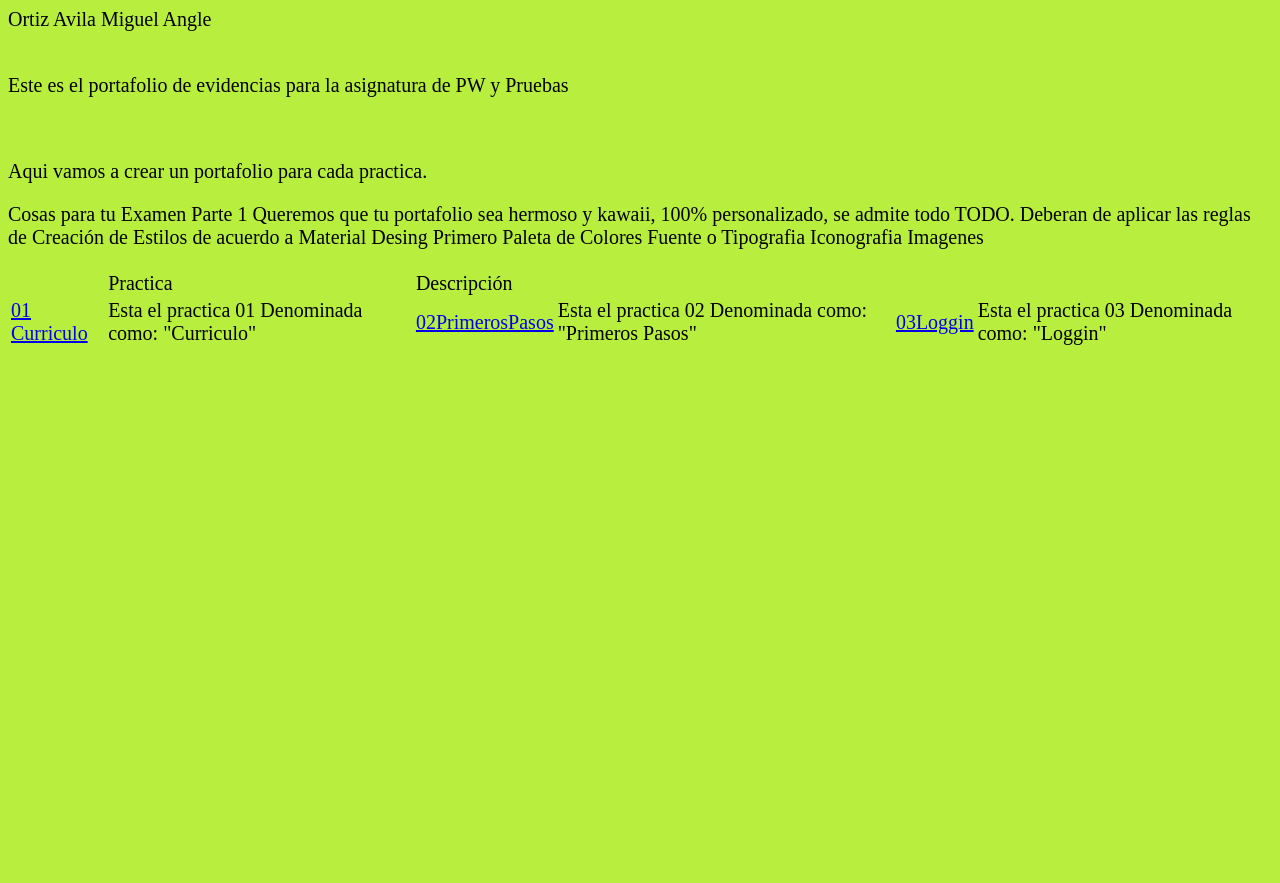
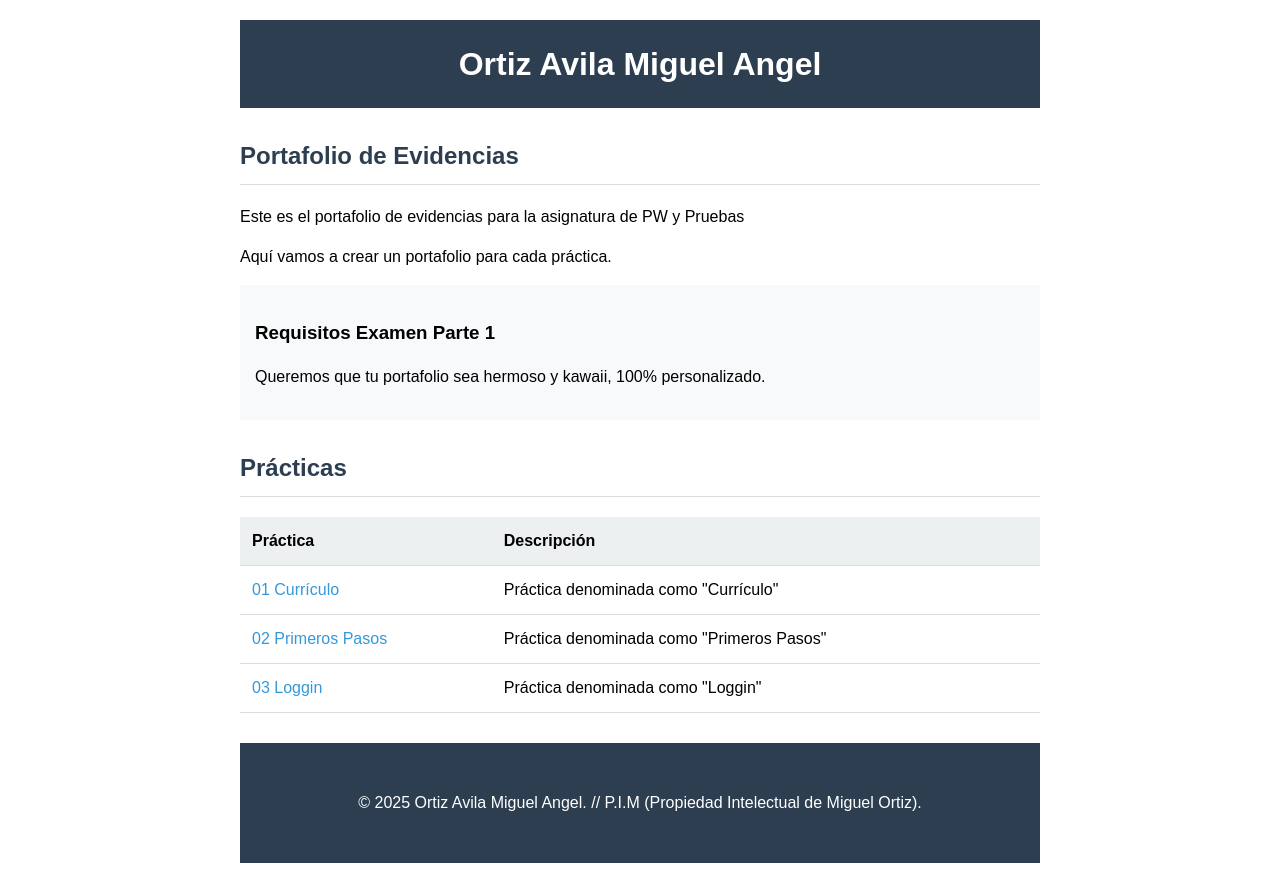
Before and after one commit to MAOAPIM/5IV8_OrtizAvilaMiguelAngel_PWP, a web app: file index.html in a window 1280 px wide. Before the commit the page ends 345 px from the top, so only its background shows below. Run offline with its HTML, style and script files only (its server is not run), Linux system fonts and the light colour scheme.

Commit message:
Ligeros cambios en CCS de curriculo

```diff
--- a/css/estilos.css
+++ b/css/estilos.css
@@ -1,4 +1,75 @@
-*{
-    background-color: rgb(184, 239, 63);
-    font-size: 20px;
+body {
+    font-family: Arial, sans-serif;
+    max-width: 800px;
+    margin: 0 auto;
+    padding: 20px;
+    line-height: 1.5;
 }
+
+header {
+    text-align: center;
+    margin-bottom: 30px;
+    padding: 20px;
+    background: #2c3e50;
+    color: white;
+}
+
+h1 {
+    margin: 0;
+}
+
+h2 {
+    color: #2c3e50;
+    border-bottom: 1px solid #ddd;
+    padding-bottom: 10px;
+}
+
+section {
+    margin-bottom: 30px;
+}
+
+.requisitos {
+    background: #f8f9fa;
+    padding: 15px;
+    margin: 15px 0;
+}
+
+table {
+    width: 100%;
+    border-collapse: collapse;
+}
+
+th, td {
+    padding: 12px;
+    text-align: left;
+    border-bottom: 1px solid #ddd;
+}
+
+th {
+    background: #ecf0f1;
+}
+
+a {
+    color: #3498db;
+    text-decoration: none;
+}
+
+a:hover {
+    text-decoration: underline;
+}
+
+ul {
+    margin: 10px 0;
+    padding-left: 20px;
+}
+
+li {
+    margin: 5px 0;
+}
+
+.container-footer {
+    background-color: #2c3e50;
+    color: white;
+    padding: 2rem;
+    text-align: center;
+}
--- a/index.html
+++ b/index.html
@@ -1,41 +1,60 @@
 <!DOCTYPE html>
-<html lang="en">
+<html lang="es">
 <head>
     <meta charset="UTF-8">
     <meta name="viewport" content="width=device-width, initial-scale=1.0">
-    <title>Ejemplo de Manejador de Versiones</title>
-    <link rel="stylesheet" href="./css/estilos.css">
+    <title>Portafolio - Ortiz Avila Miguel Angel</title>
+    <link rel="stylesheet" href="css/estilos.css">
 </head>
 <body>
-    <header>Ortiz Avila Miguel Angle</header>
-    <br>
+    <header>
+        <h1>Ortiz Avila Miguel Angel</h1>
+    </header>
+
+    <main>
+        <section>
+            <h2>Portafolio de Evidencias</h2>
             <p>Este es el portafolio de evidencias para la asignatura de PW y Pruebas</p>
+            <p>Aquí vamos a crear un portafolio para cada práctica.</p>
 
-    <br>
-    <p>Aqui vamos a crear un portafolio para cada practica.</p>
-    <p>Cosas para tu Examen Parte 1
-        Queremos que tu portafolio sea hermoso y kawaii, 100% personalizado, se admite todo TODO.
-        Deberan de aplicar las reglas de Creación de Estilos de acuerdo a Material Desing
-        Primero Paleta de Colores
-        Fuente o Tipografia
-        Iconografia
-        Imagenes </p>
+            <div class="requisitos">
+                <h3>Requisitos Examen Parte 1</h3>
+                <p>Queremos que tu portafolio sea hermoso y kawaii, 100% personalizado.</p>
 
-         <table class="container-table" >
-        <th>
-            <td>Practica</td>
-            <td>Descripción</td>
-        </th>
+
+            </div>
+        </section>
+
+        <section>
+            <h2>Prácticas</h2>
+            <table>
+                <thead>
+                    <tr>
+                        <th>Práctica</th>
+                        <th>Descripción</th>
+                    </tr>
+                </thead>
                 <tbody>
                     <tr>
-                <td> <a href="./01Curriculo/index.html">01 Curriculo</a> </td>
-                <td> Esta el practica 01 Denominada como: "Curriculo"</td>
-                <td> <a href="./02PrimerosPasos/estructura.html">02PrimerosPasos</a></td>
-                <td> Esta el practica 02 Denominada como: "Primeros Pasos"</td>
-                <td> <a href="./03Loggin/inicio.html">03Loggin</a></td>
-                <td> Esta el practica 03 Denominada como: "Loggin"</td>
+                        <td><a href="./01Curriculo/index.html">01 Currículo</a></td>
+                        <td>Práctica denominada como "Currículo"</td>
+                    </tr>
+                    <tr>
+                        <td><a href="./02PrimerosPasos/estructura.html">02 Primeros Pasos</a></td>
+                        <td>Práctica denominada como "Primeros Pasos"</td>
+                    </tr>
+                    <tr>
+                        <td><a href="./03Loggin/inicio.html">03 Loggin</a></td>
+                        <td>Práctica denominada como "Loggin"</td>
                     </tr>
                 </tbody>
             </table>
+        </section>
+        <div class="container-footer">
+            <footer>
+                <p>&copy; 2025 Ortiz Avila Miguel Angel. //  P.I.M (Propiedad Intelectual de Miguel Ortiz).</p>
+            </footer>
+        </div>
+    </main>
 </body>
 </html>
```
Lines whose indentation alone changed are shown as unchanged.
